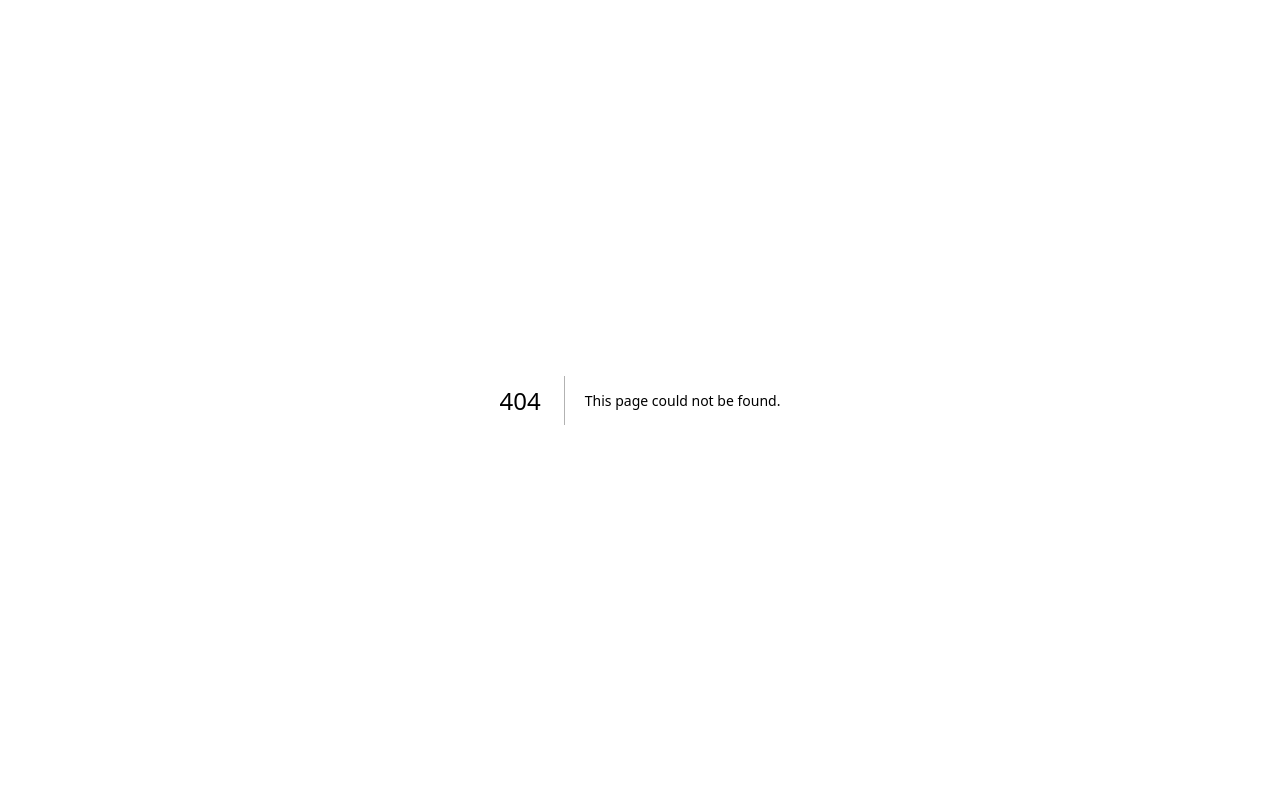
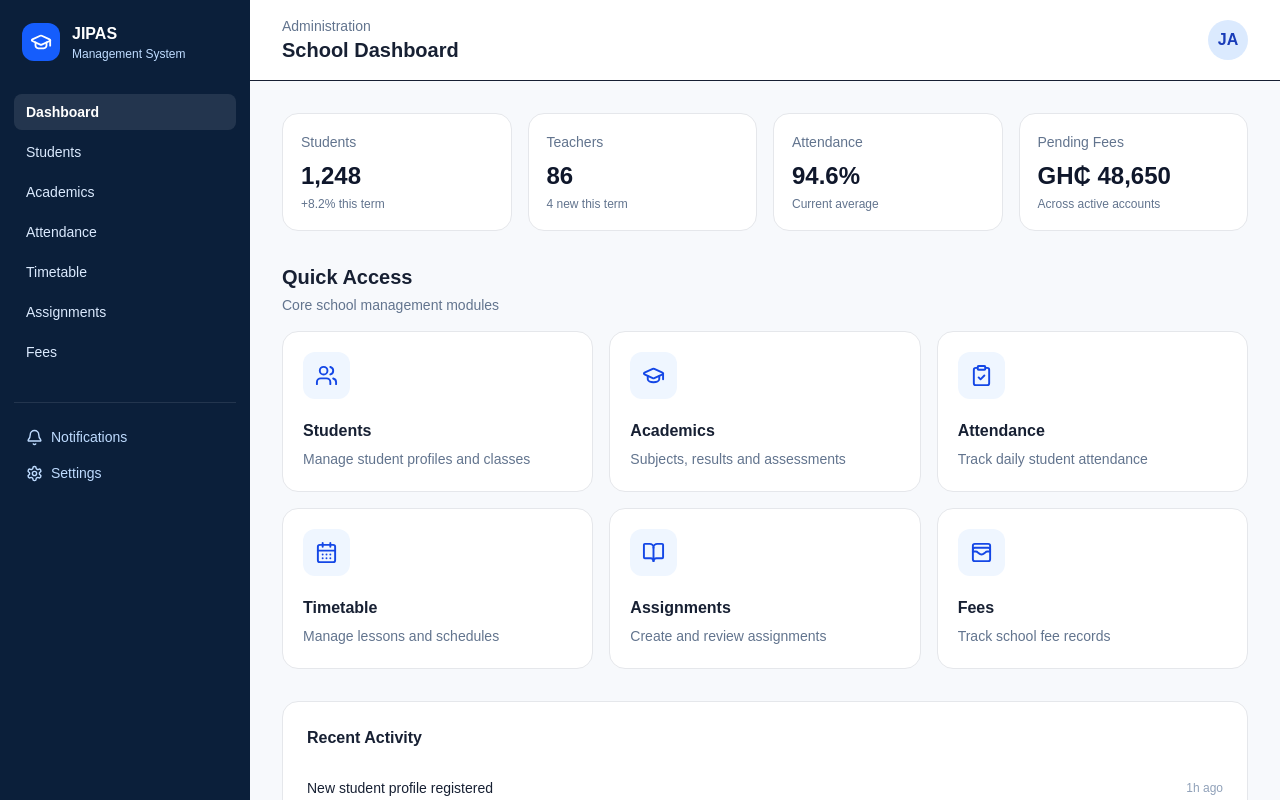
Before and after one commit to JoyIntSchool/jipas-school-management-system, a Next.js app: page /dashboard in a window 1280 px wide. Before the commit this address had no page. Shown: the top 800 px of the page. Built offline with nearby package versions, Linux system fonts and the light colour scheme.

Commit message:
Create page.tsx

```diff
--- /dev/null
+++ b/app/dashboard/page.tsx
@@ -0,0 +1,152 @@
+import Link from "next/link";
+import {
+  Bell,
+  BookOpen,
+  CalendarDays,
+  ClipboardCheck,
+  GraduationCap,
+  Settings,
+  Users,
+  WalletCards,
+} from "lucide-react";
+
+const stats = [
+  ["Students", "1,248", "+8.2% this term"],
+  ["Teachers", "86", "4 new this term"],
+  ["Attendance", "94.6%", "Current average"],
+  ["Pending Fees", "GH₵ 48,650", "Across active accounts"],
+];
+
+const modules = [
+  [Users, "Students", "Manage student profiles and classes", "/dashboard/students"],
+  [GraduationCap, "Academics", "Subjects, results and assessments", "#"],
+  [ClipboardCheck, "Attendance", "Track daily student attendance", "#"],
+  [CalendarDays, "Timetable", "Manage lessons and schedules", "#"],
+  [BookOpen, "Assignments", "Create and review assignments", "#"],
+  [WalletCards, "Fees", "Track school fee records", "#"],
+];
+
+export default function Dashboard() {
+  return (
+    <div className="app-shell">
+      <aside className="sidebar">
+        <div className="mb-8 flex items-center gap-3 px-2">
+          <div className="rounded-xl bg-blue-600 p-2">
+            <GraduationCap size={22} />
+          </div>
+          <div>
+            <div className="font-bold">JIPAS</div>
+            <div className="text-xs text-blue-200">Management System</div>
+          </div>
+        </div>
+
+        <nav className="space-y-1">
+          <div className="rounded-lg bg-white/10 px-3 py-2 text-sm font-semibold">
+            Dashboard
+          </div>
+
+          {["Students", "Academics", "Attendance", "Timetable", "Assignments", "Fees"].map(
+            (item) => (
+              <div
+                key={item}
+                className="rounded-lg px-3 py-2 text-sm text-blue-100 hover:bg-white/10"
+              >
+                {item}
+              </div>
+            )
+          )}
+        </nav>
+
+        <div className="mt-8 border-t border-white/10 pt-4 text-sm text-blue-200">
+          <div className="flex items-center gap-2 px-3 py-2">
+            <Bell size={17} />
+            Notifications
+          </div>
+          <div className="flex items-center gap-2 px-3 py-2">
+            <Settings size={17} />
+            Settings
+          </div>
+        </div>
+      </aside>
+
+      <main className="main-content">
+        <header className="flex items-center justify-between border-b bg-white px-5 py-4 md:px-8">
+          <div>
+            <p className="text-sm text-slate-500">Administration</p>
+            <h1 className="text-xl font-bold">School Dashboard</h1>
+          </div>
+
+          <div className="flex h-10 w-10 items-center justify-center rounded-full bg-blue-100 font-bold text-blue-800">
+            JA
+          </div>
+        </header>
+
+        <div className="p-5 md:p-8">
+          <div className="grid gap-4 sm:grid-cols-2 xl:grid-cols-4">
+            {stats.map(([label, value, note]) => (
+              <div className="stat-card" key={label}>
+                <p className="text-sm text-slate-500">{label}</p>
+                <p className="mt-2 text-2xl font-black text-slate-900">{value}</p>
+                <p className="mt-1 text-xs text-slate-500">{note}</p>
+              </div>
+            ))}
+          </div>
+
+          <div className="mt-8">
+            <h2 className="text-xl font-bold">Quick Access</h2>
+            <p className="mt-1 text-sm text-slate-500">
+              Core school management modules
+            </p>
+          </div>
+
+          <div className="mt-4 grid gap-4 sm:grid-cols-2 xl:grid-cols-3">
+            {modules.map(([Icon, title, text, href]) => {
+              const ModuleIcon = Icon as typeof Users;
+
+              return (
+                <Link
+                  href={href as string}
+                  key={title as string}
+                  className="card p-5 transition hover:-translate-y-0.5 hover:shadow-md"
+                >
+                  <div className="rounded-xl bg-blue-50 p-3 text-blue-700 w-fit">
+                    <ModuleIcon size={23} />
+                  </div>
+
+                  <h3 className="mt-5 font-bold">{title as string}</h3>
+
+                  <p className="mt-1 text-sm leading-6 text-slate-500">
+                    {text as string}
+                  </p>
+                </Link>
+              );
+            })}
+          </div>
+
+          <div className="card mt-8 p-6">
+            <h2 className="font-bold">Recent Activity</h2>
+
+            <div className="mt-4 divide-y">
+              {[
+                "New student profile registered",
+                "Term attendance records updated",
+                "Mathematics results uploaded",
+                "School announcement published",
+              ].map((item, index) => (
+                <div
+                  className="flex items-center justify-between py-3 text-sm"
+                  key={item}
+                >
+                  <span>{item}</span>
+                  <span className="text-xs text-slate-400">
+                    {index + 1}h ago
+                  </span>
+                </div>
+              ))}
+            </div>
+          </div>
+        </div>
+      </main>
+    </div>
+  );
+}
```
